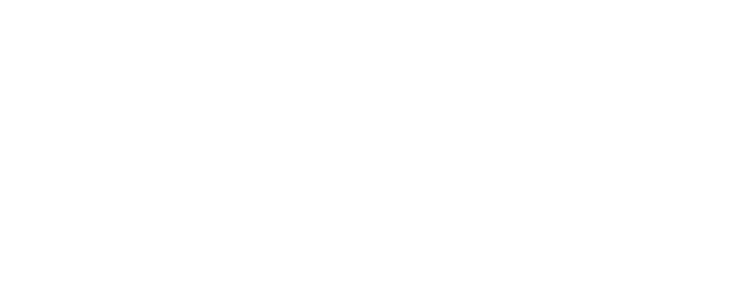
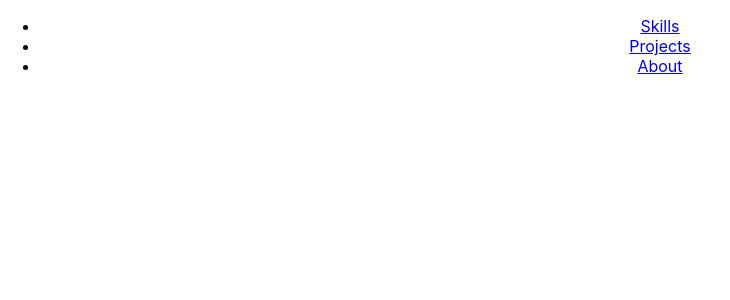
Before and after one commit to sjaugmented/portfolio, a React (Create React App) app: page / in a window 1280 px wide. Shown: the top 300 px of the page, without its empty margins (0-730 px from the left). Built offline with nearby package versions, Linux system fonts and the light colour scheme.

Commit message:
+ nav bar

```diff
--- a/package.json
+++ b/package.json
@@ -9,6 +9,7 @@
     "react": "^16.13.1",
     "react-dom": "^16.13.1",
     "react-router-dom": "^5.2.0",
+    "react-router-hash-link": "^2.1.0",
     "react-scripts": "3.4.3"
   },
   "scripts": {
--- a/src/App.js
+++ b/src/App.js
@@ -1,12 +1,16 @@
 import React from "react"
 import { Route, Link, Switch } from "react-router-dom"
 import "./App.css"
-import { Nav, Skills, Projects, About } from "./components"
+import { Nav, Header, Skills, Projects, About } from "./components"
 
 function App() {
   return (
     <div className="App">
       <Nav />
+      <Header />
+      <Skills />
+      <Projects />
+      <About />
     </div>
   )
 }
--- /dev/null
+++ b/src/components/Header.js
@@ -0,0 +1,7 @@
+import React from "react"
+
+const Header = () => {
+  return <div></div>
+}
+
+export default Header
--- a/src/components/Nav.js
+++ b/src/components/Nav.js
@@ -1,7 +1,37 @@
 import React from "react"
 
+const navItems = [
+  {
+    href: "#skills",
+    text: "Skills",
+  },
+  {
+    href: "projects",
+    text: "Projects",
+  },
+  {
+    href: "#about",
+    text: "About",
+  },
+]
+
 const Nav = () => {
-  return <div></div>
+  return (
+    <nav>
+      <a className="hamburger" href="">
+        <i className="fa fa-bars" />
+      </a>
+      <ul>
+        {navItems.map((item) => {
+          return (
+            <li>
+              <a href={item.href}>{item.text}</a>
+            </li>
+          )
+        })}
+      </ul>
+    </nav>
+  )
 }
 
 export default Nav
--- a/src/components/index.js
+++ b/src/components/index.js
@@ -1,6 +1,7 @@
 import Nav from "./Nav"
+import Header from "./Header"
 import Projects from "./Projects"
 import Skills from "./Skills"
 import About from "./About"
 
-export { Nav, Projects, Skills, About }
+export { Nav, Header, Projects, Skills, About }
```
Also changed, not shown: 1 other file (tests, documents, lock files or other folders).
